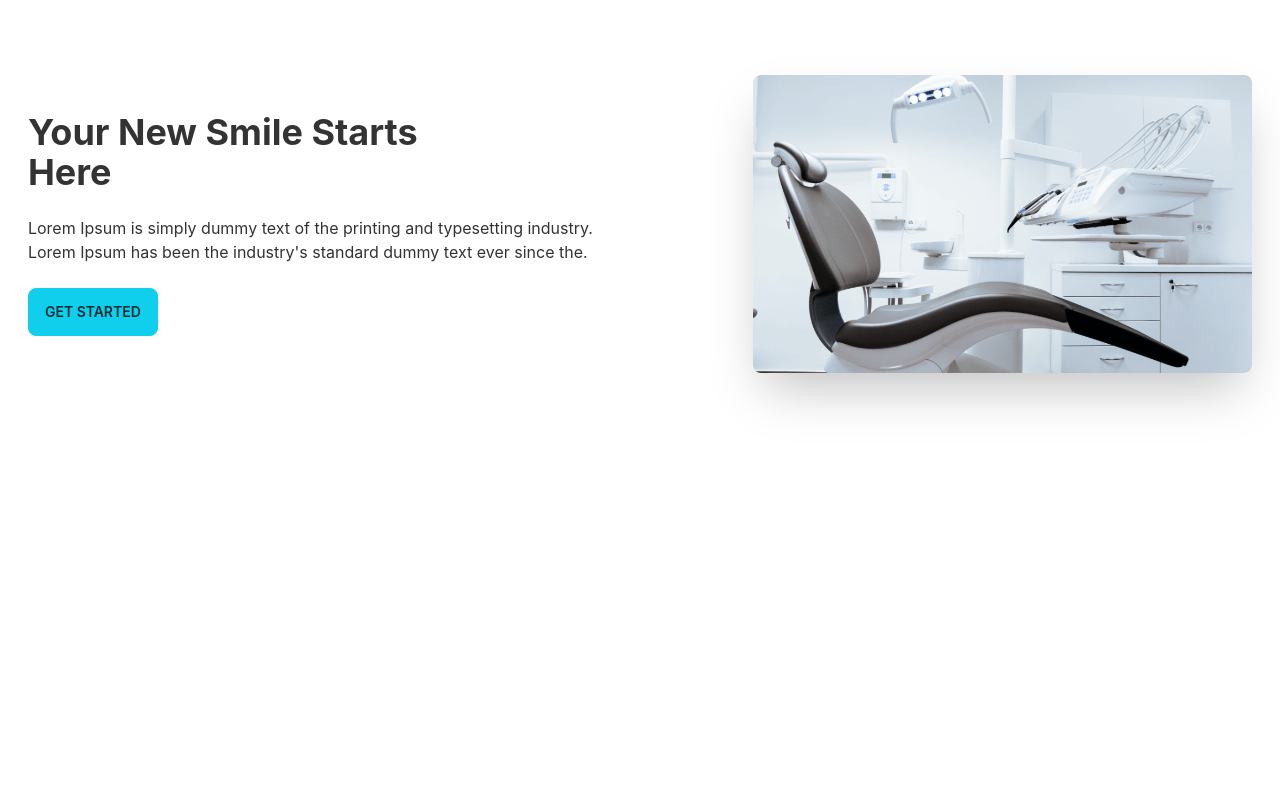
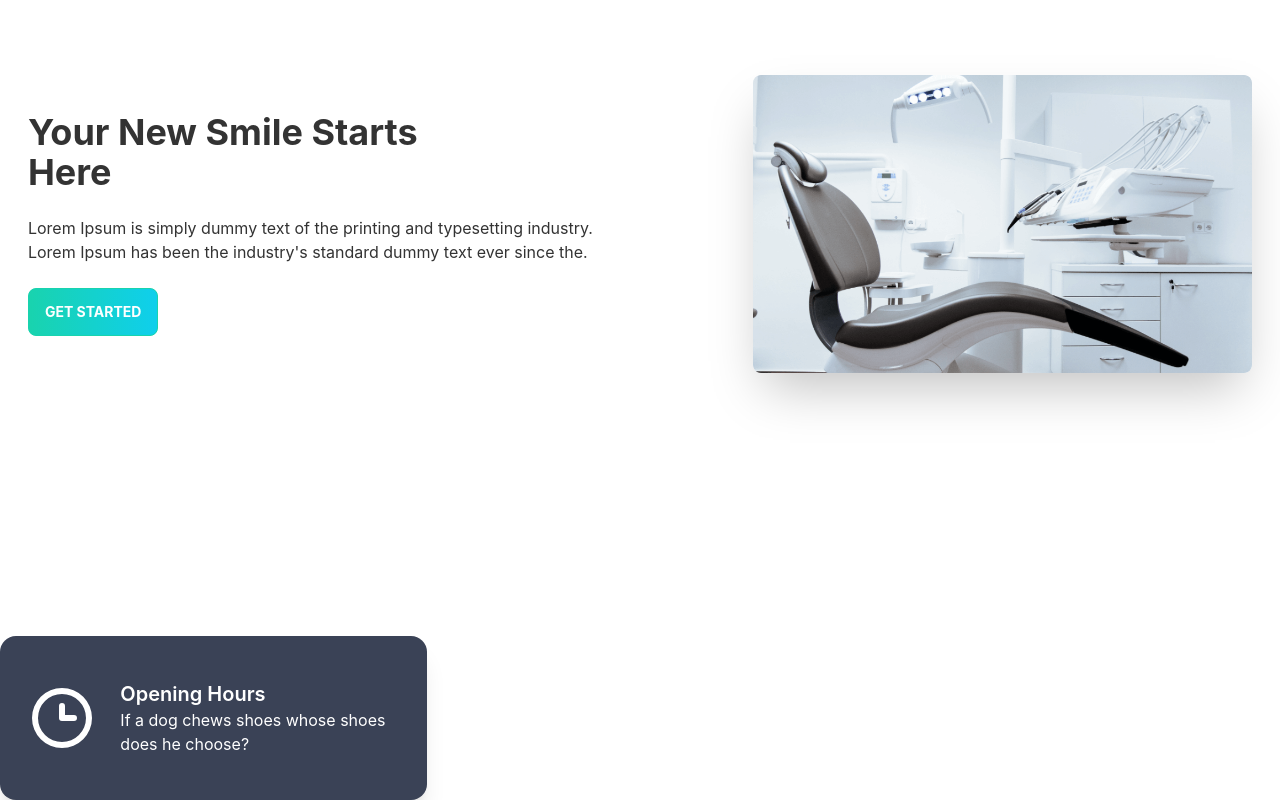
Before and after one commit to Sajalhowlader/doctor-portal-daisyUI, a React (Create React App) app: page / in a window 1280 px wide. Shown: the part 240-1040 px from the top of the page. Before the commit the page ends 864 px from the top, so only its background shows below. Built offline with nearby package versions, Linux system fonts and the light colour scheme.

Commit message:
add some clock

```diff
--- a/src/Pages/Home/Home/Home.js
+++ b/src/Pages/Home/Home/Home.js
@@ -1,8 +1,11 @@
 import React from 'react';
 import chair from '../../../assets/images/chair.png'
+import clock from '../../../assets/icons/clock.svg'
+import location from '../../../assets/icons/marker.svg'
+import call from '../../../assets/icons/phone.svg'
 const Home = () => {
     return (
-        <div>
+        <div className='container mx-auto'>
             <div className="hero min-h-screen">
                 <div className="hero-content flex-col lg:flex-row-reverse gap-40">
                     <img src={chair} alt="" className=" rounded-lg shadow-2xl w-2/5" />
@@ -13,10 +16,29 @@ const Home = () => {
                         <p className="py-6">Lorem Ipsum is simply dummy text of the printing and typesetting industry.
                             <br />
                             Lorem Ipsum has been the industry's standard dummy text ever since the.</p>
-                        <button className="btn btn-primary bg-gradient-to-r from- secondary-to-primary">Get Started</button>
+                        <button className="btn btn-primary bg-gradient-to-r from-primary to-secondary font-bold uppercase text-white">Get Started</button>
                     </div>
                 </div>
             </div>
+
+
+            <div className=" mt-3">
+                <div className='grid grid-cols-3'>
+                    <div class="card  bg-accent shadow-xl py-3 text-white">
+                        <div class="card-body d-flex flex-row items-center">
+                            <div>
+                                <img src={clock} alt="" />
+                            </div>
+                            <div className='ml-5'>
+                                <h2 class="card-title">Opening Hours</h2>
+                                <p>If a dog chews shoes whose shoes does he choose?</p>
+                            </div>
+
+                        </div>
+                    </div>
+                </div>
+            </div>
+
         </div>
     );
 };
--- a/tailwind.config.js
+++ b/tailwind.config.js
@@ -7,8 +7,8 @@ module.exports = {
     themes: [
       {
         mytheme: {
-          primary: "#0FCFEC",
-          secondary: "#19D3AE",
+          primary: "#19D3AE",
+          secondary: "#0FCFEC",
           accent: "#3A4256",
           neutral: "#8500ff",
           "base-100": "#ffffff",
```
